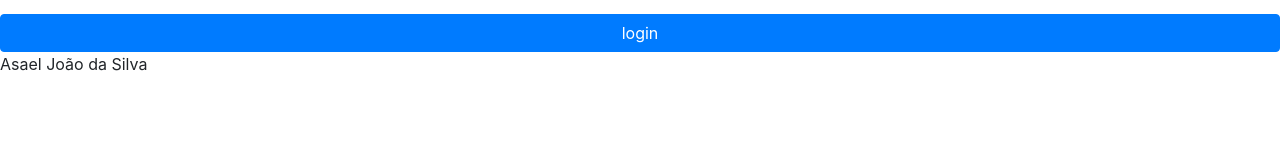
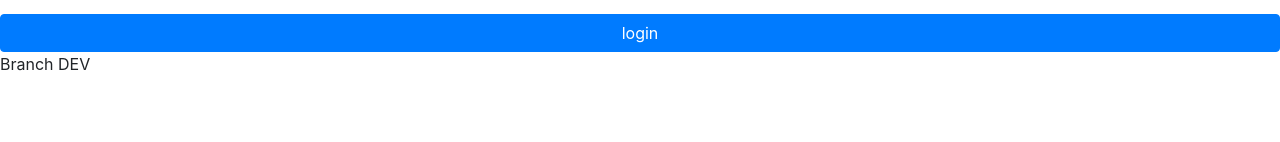
Before and after one commit to Asaelsilva/Angular, an Angular app: page / in a window 1280 px wide. Shown: the part 147-289 px from the top of the page. Built offline with nearby package versions, Linux system fonts and the light colour scheme.

Commit message:
branck dev

```diff
--- a/src/app/home/signin/signin.component.html
+++ b/src/app/home/signin/signin.component.html
@@ -16,4 +16,4 @@
 
 </form>
 
-<p>Asael João da Silva</p>
+<p>Branch DEV</p>
```
